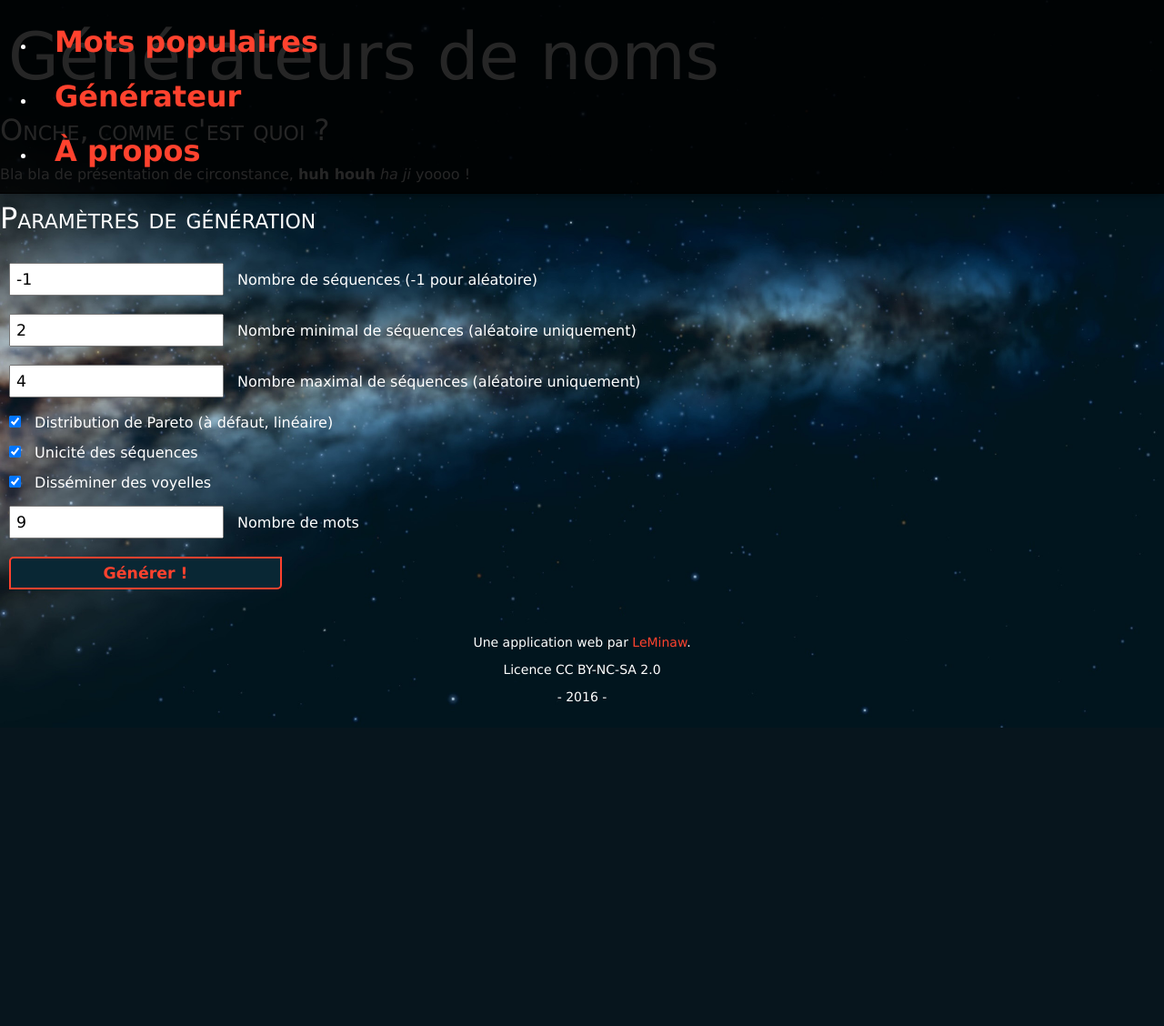
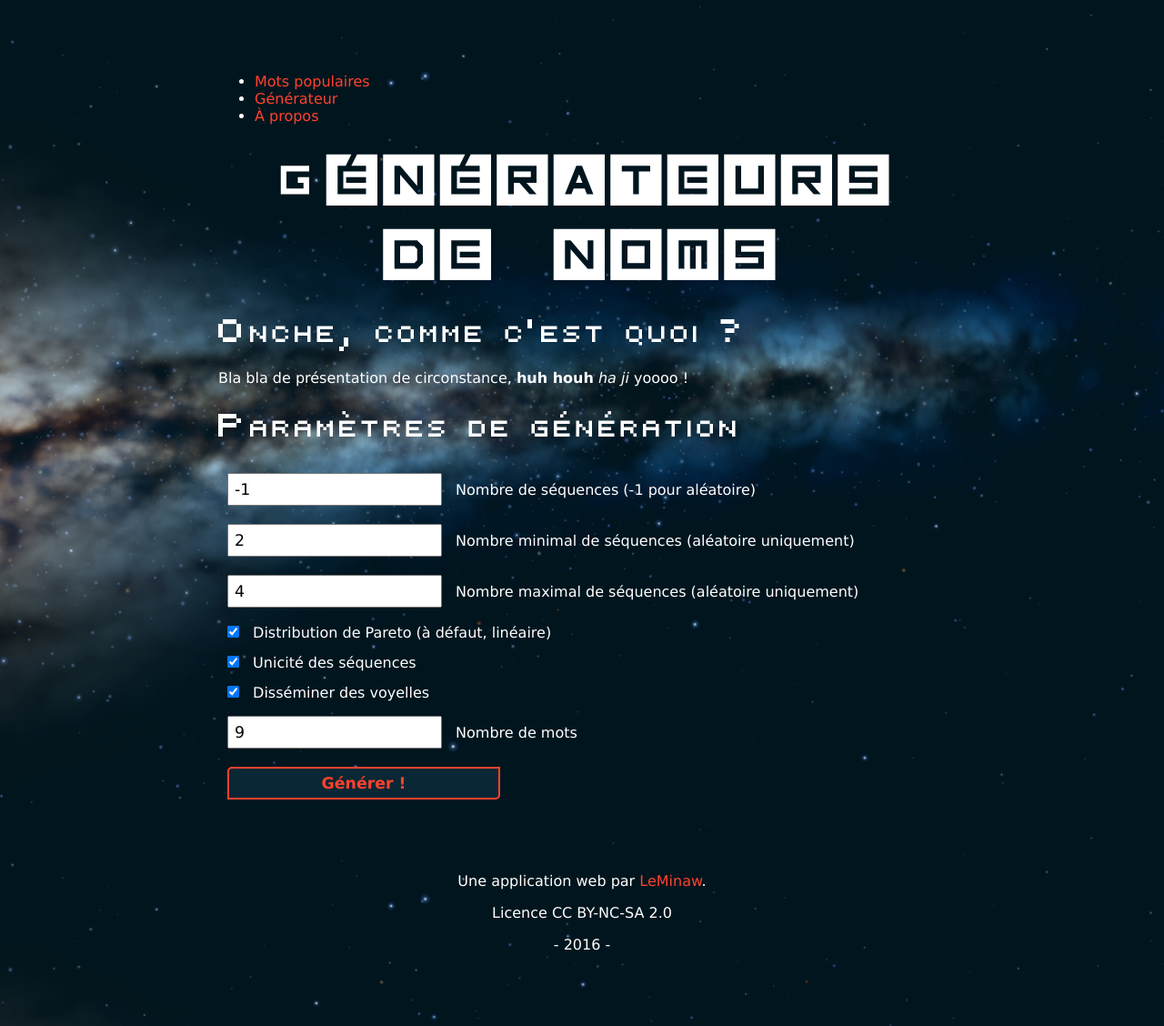
Before and after one commit to LeMinaw/minaw.net, a Django app: page /namegen/ in a window 1280 px wide. Shown: the whole page at 91% size. Before the commit the page ends 800 px from the top, so only its background shows below. Run offline with Django 3.2, Linux system fonts and the light colour scheme; style sheets or scripts are compiled from the project's sources; parts of the project's set-up code (start-up, migrations or seed data) failed here and were passed over; some libraries are stand-ins or nearby versions.

Commit message:
less compiler settings

```diff
--- a/portfolio/static/portfolio/css/gallery.less
+++ b/portfolio/static/portfolio/css/gallery.less
@@ -1,4 +1,4 @@
-.scroll {
+// main: main.less
 
     /* COMMON */
 
--- a/portfolio/static/portfolio/css/main.less
+++ b/portfolio/static/portfolio/css/main.less
@@ -1,7 +1,7 @@
-// "out": "main.css", "compress": true
+// compress: true
 
-@import "gallery";
-@import "utils";
+@import "gallery.less";
+@import "utils.less";
 
 /* VARS */
 
--- a/portfolio/static/portfolio/css/utils.less
+++ b/portfolio/static/portfolio/css/utils.less
@@ -1,3 +1,5 @@
+// main: main.less
+
 .blur (@amount) {
     filter: blur(@amount);
     -webkit-filter: blur(@amount);
```
